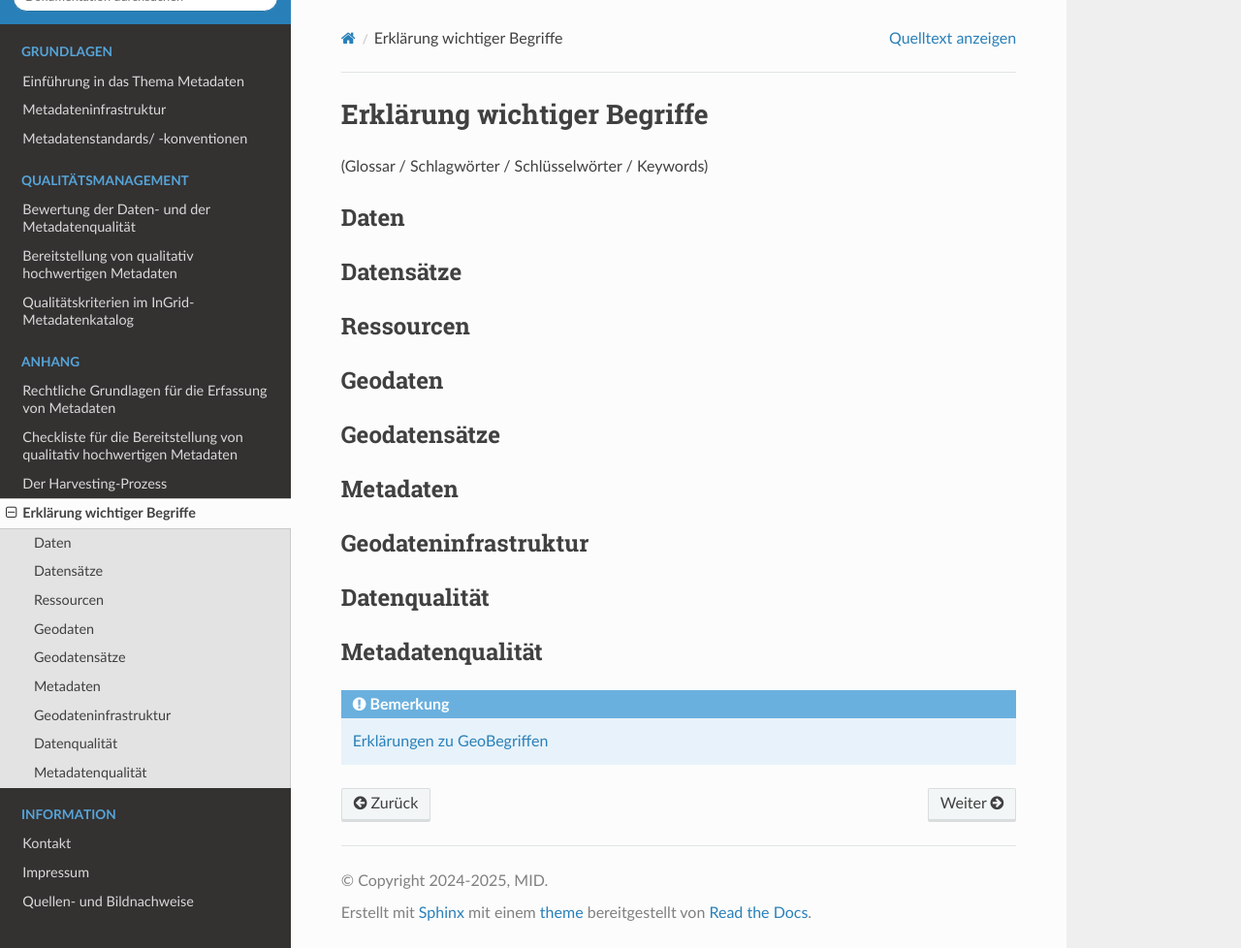
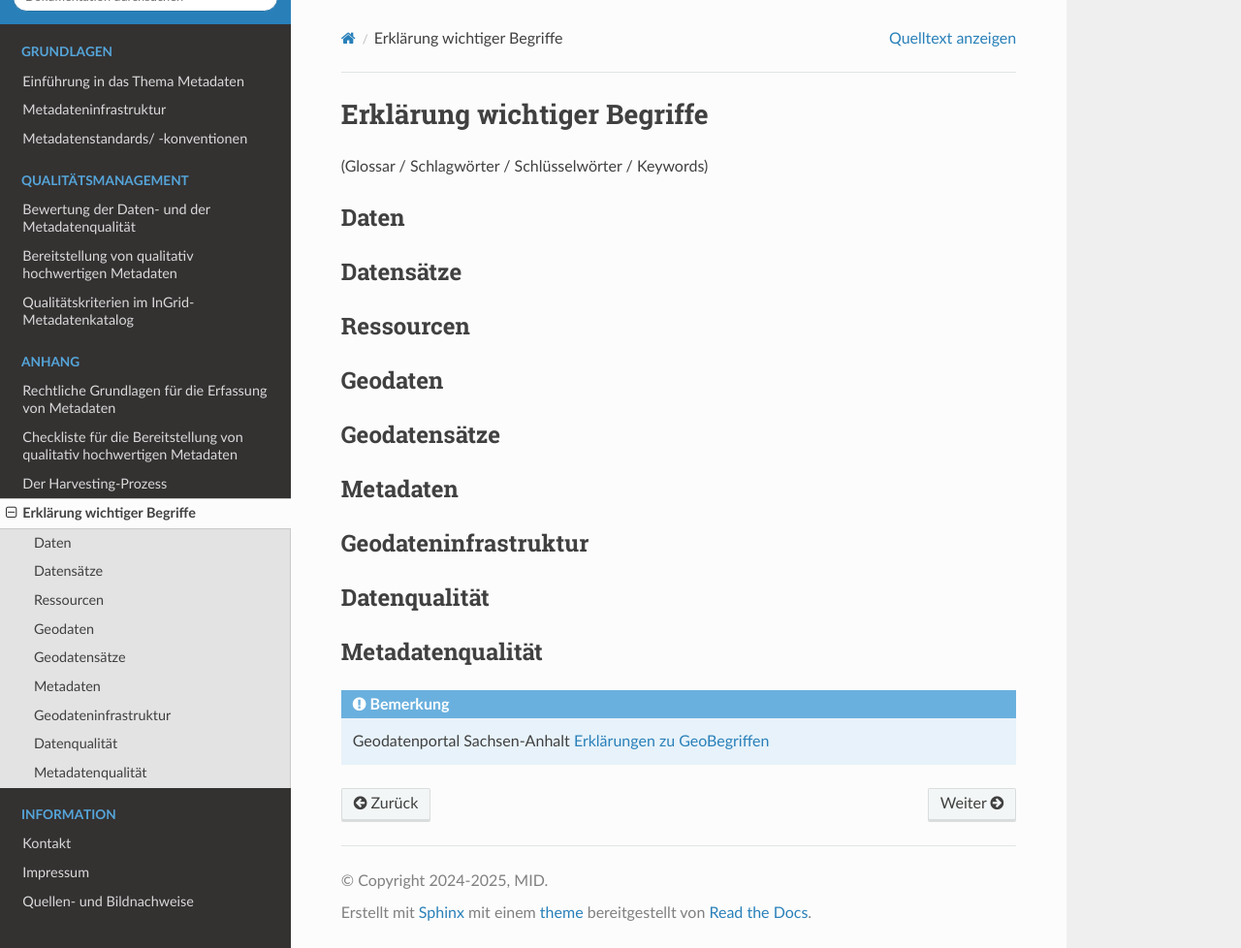
Before and after one commit to tomiwo/ingrid-mdk-st-high-quality-metadata, a Sphinx documentation site: the page built from docs/anhang/wichtige-begriffe.rst, in a window 1280 px wide and 978 px high. Shown: the whole window at 97% size. Built offline with Sphinx 7.4.7 and the Read the Docs theme 3.1.0, drawn with Linux system fonts in a browser that asks for light colours.

Commit message:
Update wichtige-begriffe.rst

```diff
--- a/docs/anhang/wichtige-begriffe.rst
+++ b/docs/anhang/wichtige-begriffe.rst
@@ -40,4 +40,4 @@ Datenqualität
 Metadatenqualität
 ------------------
 
-.. note:: `Erklärungen zu GeoBegriffen <https://www.lvermgeo.sachsen-anhalt.de/de/gdp-glossar.html>`_
+.. note:: Geodatenportal Sachsen-Anhalt `Erklärungen zu GeoBegriffen <https://www.lvermgeo.sachsen-anhalt.de/de/gdp-glossar.html>`_
```
